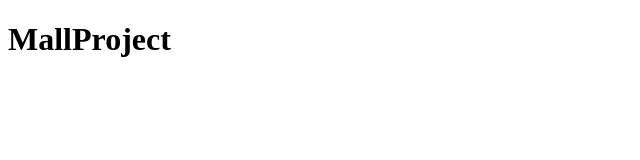
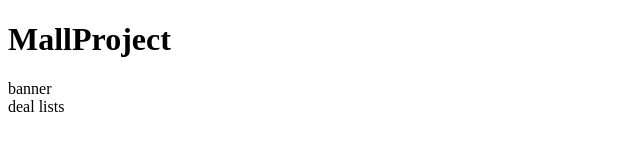
Before and after one commit to yskoh/selfProj-mallProj, a website: page index.html in a window 1280 px wide. Shown: the whole page, without its empty margins (0-640 px from the left). Drawn offline with Linux system fonts and the light colour scheme.

Commit message:
feature/main banner, deal list

```diff
--- a/index.html
+++ b/index.html
@@ -8,7 +8,8 @@
       <h1>MallProject</h1>
     </header>
     <main>
-
+      <div>banner</div>
+      <div>deal lists</div>
     </main>
   </body>
 </html>
```
